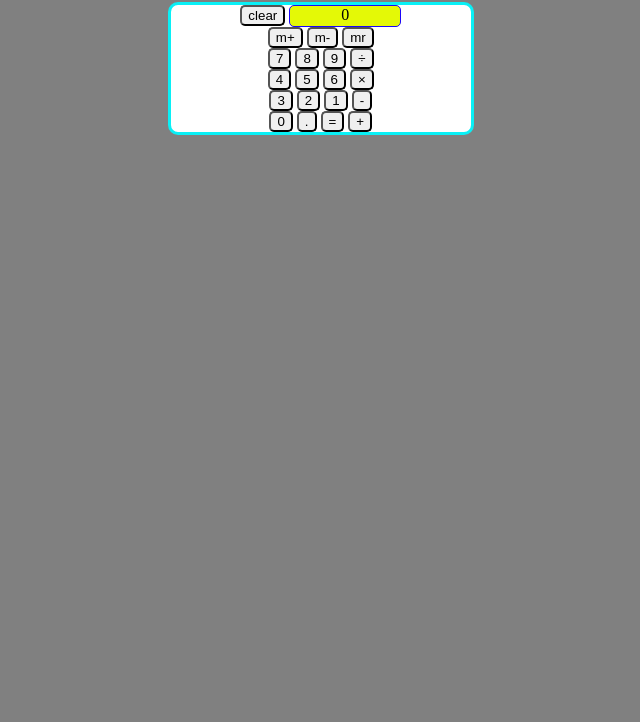
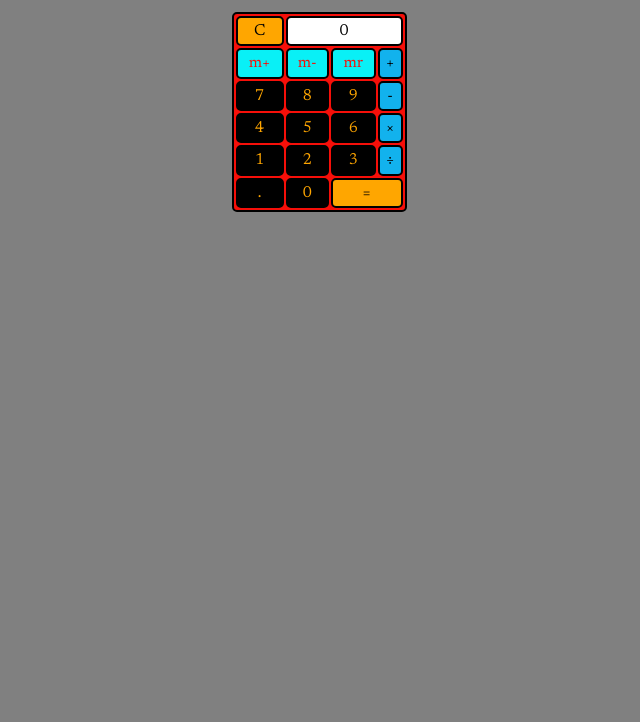
Before and after one commit to andrew-k191/calculator-app, a plain HTML site: page index.html in a window 1280 px wide. Shown: the part 78-800 px from the top of the page, without its empty margins (321-961 px from the left). Drawn offline with Linux system fonts and the light colour scheme.

Commit message:
calculator completed

```diff
--- a/code.js
+++ b/code.js
@@ -13,7 +13,6 @@ let currentResult = 0;
 let memory = '';
 
 // Functions
-
 /* decimal check function */
 const addDecimalToOperand = (operand) => {
     const operandArray = operand.split('');
@@ -46,8 +45,6 @@ const arithmeticOperationCalculator = (firstOperand, secondOperand, arithmeticOp
 };
 
 // Event Listeners
-
-/* clear button */
 clearButton.addEventListener('click', () => {
     // reset all values
     calculatorDisplay.textContent = 0;
@@ -55,7 +52,6 @@ clearButton.addEventListener('click', () => {
     currentResult = 0;
 });
 
-/* decimal button */
 decimalButton.addEventListener('click', () => {
     if (!arithmeticOperator) {
         firstOperand = addDecimalToOperand(firstOperand);
@@ -67,7 +63,6 @@ decimalButton.addEventListener('click', () => {
     }
 });
 
-/* numbers generator */
 numberButtons.forEach(numberButton => {
     numberButton.addEventListener('click', (e) => {
         if (!arithmeticOperator) {
@@ -81,20 +76,18 @@ numberButtons.forEach(numberButton => {
     });
 });
 
-/* arithmetic operator */
 arithmeticOperatorButtons.forEach(arithmeticOperatorButton => {
     arithmeticOperatorButton.addEventListener('click', (e) => {
         if (firstOperand) {
             arithmeticOperator = e.target.textContent;
         }
         else if (!firstOperand) {
-            firstOperand = currentResult.toString(); // accounts for zero
+            firstOperand = currentResult.toString(); // accounts for zero i.e. 7 - 7 = 0 - 7 = -7
             arithmeticOperator = e.target.textContent;
         }
     });
 });
 
-/* equation solver */
 equationSolver.addEventListener('click', () => {
     if (firstOperand && secondOperand) {
         currentResult = parseFloat(arithmeticOperationCalculator(firstOperand, secondOperand, arithmeticOperator).toFixed(3));
@@ -103,7 +96,6 @@ equationSolver.addEventListener('click', () => {
     }
 });
 
-/* memory functionality */
 memoryButtons.forEach(memoryButton => {
     memoryButton.addEventListener('click', (e) => {
         switch (e.target.textContent) {
--- a/index.html
+++ b/index.html
@@ -9,41 +9,41 @@
 </head>
 <body>
     <h1 class="heading">Calculator App</h1>
-    <div class="calculator">
-        <div class="calculator-row">
-            <button class="clear">clear</button>
-            <div class="calculator-display">0</div>
-        </div>
-        <div class="calculator-row">
-            <button class="memory" title="memory save">m+</button>
-            <button class="memory" title="memory clear">m-</button>
-            <button class="memory" title="memory recall">mr</button>
-        </div>
-        <div class="calculator-row">
-            <button class="number">7</button>
-            <button class="number">8</button>
-            <button class="number">9</button>
-            <button class="arithmetic-operator">÷</button>
-        </div>
-        <div class="calculator-row">
-            <button class="number">4</button>
-            <button class="number">5</button>
-            <button class="number">6</button>
-            <button class="arithmetic-operator">×</button>
-        </div>
-        <div class="calculator-row">
-            <button class="number">3</button>
-            <button class="number">2</button>
-            <button class="number">1</button>
-            <button class="arithmetic-operator">-</button>
-        </div>
-        <div class="calculator-row">
-            <button class="number">0</button>
-            <button class="decimal">.</button>
-            <button class="equation-solver">=</button>
-            <button class="arithmetic-operator">+</button>
-        </div>
-    </div>
+    <table class="calculator">
+        <tr class="calculator-row">
+            <td class="clear">C</td>
+            <td colspan="3" class="calculator-display">0</td>
+        </tr>
+        <tr class="calculator-row">
+            <td class="memory" title="memory save">m+</td>
+            <td class="memory" title="memory clear">m-</td>
+            <td class="memory" title="memory recall">mr</td>
+            <td class="arithmetic-operator" title="add">+</td>
+        </tr>
+        <tr class="calculator-row">
+            <td class="number">7</td>
+            <td class="number">8</td>
+            <td class="number">9</td>
+            <td class="arithmetic-operator" title="subtract">-</td>
+        </tr>
+        <tr class="calculator-row">
+            <td class="number">4</td>
+            <td class="number">5</td>
+            <td class="number">6</td>
+            <td class="arithmetic-operator" title="multiply">×</td>
+        </tr>
+        <tr class="calculator-row">
+            <td class="number">1</td>
+            <td class="number">2</td>
+            <td class="number">3</td>
+            <td class="arithmetic-operator" title="divide">÷</td>
+        </tr>
+        <tr class="calculator-row">
+            <td class="decimal">.</td>
+            <td class="number">0</td>
+            <td class="equation-solver" colspan="2">=</td>
+        </tr>
+    </table>
     <script src="code.js"></script>
 </body>
 </html>
--- a/style.css
+++ b/style.css
@@ -1,43 +1,96 @@
-/* #620CF3;*/
-/*#f60f09*//* #9df30c;*/
-/* aligns clearButton and calculatorDisplay*/
+/* Newsreader Font  */
+@import url('https://fonts.googleapis.com/css2?family=Newsreader:wght@400;500;700&display=swap');
+/* Permanent Marker Font */
+@import url('https://fonts.googleapis.com/css2?family=Permanent+Marker&display=swap');
 
 body {
+    font-family: 'Newsreader', serif;
     background-color: grey;
     text-align: center;
 }
 .heading {
-    color: #09f0f6;
+    color: #000;
+    font-family: 'Permanent Marker', 'cursive';
 }
 .calculator {
-    position: absolute;
-    left: 46%;
-    width: 300px;
-    margin-left: -100px;
-
+    width: 175px;
+    height: 200px;
+    margin-left: auto;
+    margin-right: auto;
+    background-color: #f60f09;
+    border-radius: 5px;
+    border: 2px solid #000;
+}
+.calculator-display {
+    border-color: #000;
     background-color: #fff;
-    border-radius: 10px;
-    border: 3px solid #09f0f6;
 }
 
-.clear, .calculator-display {
-    display: inline-block;
-    vertical-align: middle;
+.clear, .equation-solver {
+    color: #000;
+    background-color: #ffa600;
+    border-color: #000;
+}
+.clear:hover, .equation-solver:hover {
+    color: #fff;
+    background-color: #0059ff;
+    border-color: #fff;
+    cursor: pointer;
+}
+.clear:active, .equation-solver:active {
+    background-color: #ffa600;
 }
 
-.calculator-display {
-    width: 110px;
-    height: 20px;
-    border: 1px solid #1b06f9;
+tr {
+    border: none;
+    text-align: center;
+}
+td {
     border-radius: 5px;
-    background-color: #e4f906;
+    border: 2px solid;
 }
 
-button {
-    border-radius: 5px;
+.memory {
+    color: #f60f09;
+    border-color: #000;
+    background-color: #09f0f6;
+}
+.memory:hover {
+    color: #09f0f6;
+    background-color: #f60f09;
+    border-color: #fff;
+    cursor: pointer;
+}
+.memory:active {
+    background-color: #09f0f6;
 }
 
-/* Buttons below are active with JavaScript */
-/* .number2Button, .clearButton, .additionButton, .equalButton {
-    background-color: #07f87e;
-} */
+.number, .decimal {
+    color: #ffa600;
+    background-color: #000;
+    border-color: #000;
+}
+.number:hover, .decimal:hover {
+    color: #0059ff;
+    background-color: #fff;
+    border-color: #0059ff;
+    cursor: pointer
+}
+.number:active, .decimal:active {
+    background-color: #000;
+}
+
+.arithmetic-operator {
+    color: #000;
+    background-color: #12b2ed;
+    border-color: #000;
+}
+.arithmetic-operator:hover {
+    color: #fff;
+    background-color: #ed4d12;
+    border-color: #fff;
+    cursor: pointer;
+}
+.arithmetic-operator:active {
+    background-color: #12b2ed;
+}
```
